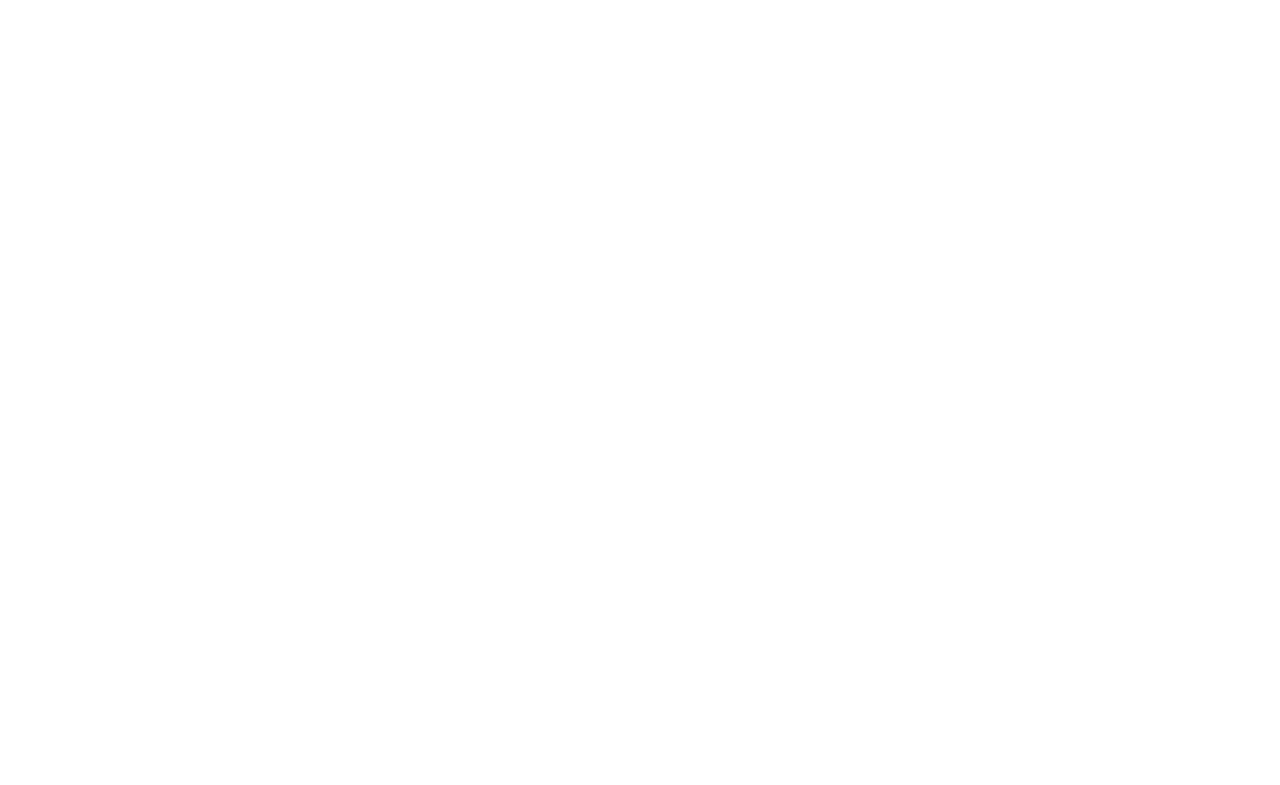
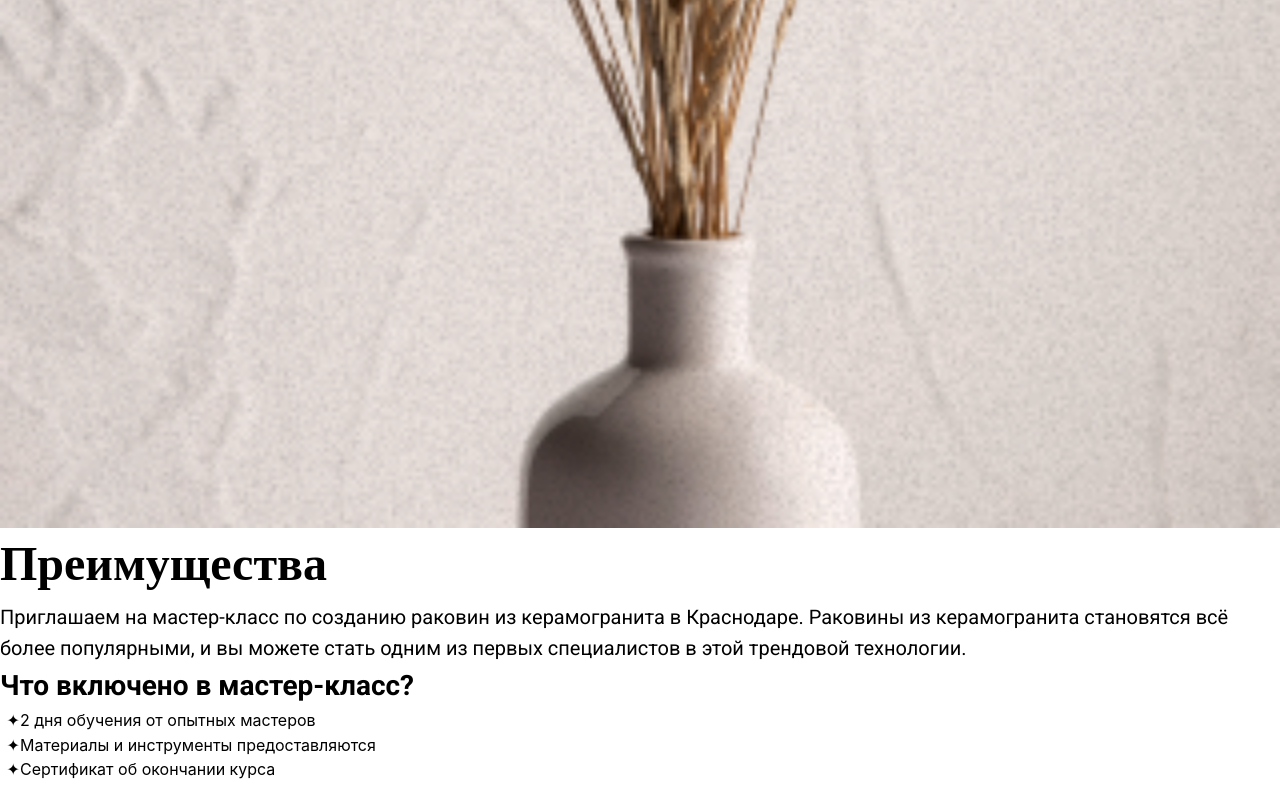
Before and after one commit to MSLadanov/bon-and-co, a React (Vite) app: page /main in a window 1280 px wide. Shown: the part 5277-6062 px from the top of the page. Before the commit the page ends 3601 px from the top, so only its background shows below. Built offline with nearby package versions, Linux system fonts and the light colour scheme.

Commit message:
chore: :construction: creating advantages section

```diff
--- a/src/components/Advantages/Advantages.tsx
+++ b/src/components/Advantages/Advantages.tsx
@@ -2,7 +2,10 @@ import { Flex } from "@ui/Flex";
 import { ReactElement } from "react";
 import { Image } from "@mantine/core";
 import advantages1 from "@assets/Advantages/advantages1.png";
+import advantages2 from "@assets/Advantages/advantages2.png";
+import advantages3 from "@assets/Advantages/advantages3.png";
 import { CollapseBox } from "@ui/CollapseBox";
+import { Button } from "@ui/Button";
 import "./style.scss";
 
 export const Advantages = (): ReactElement => {
@@ -47,6 +50,24 @@ export const Advantages = (): ReactElement => {
           description={adv.description}
         />
       ))}
+      <Image src={advantages2} alt="advantages" />
+      <Button>Перейти в галерею</Button>
+      <Image src={advantages3} alt="advantages" />
+      <h2>Преимущества</h2>
+      <p>
+        Приглашаем на мастер-класс по созданию раковин из керамогранита в
+        Краснодаре. Раковины из керамогранита становятся всё более популярными,
+        и вы можете стать одним из первых специалистов в этой трендовой
+        технологии.
+      </p>
+      <h3>Что включено в мастер-класс?</h3>
+      <ul>
+        <li>2 дня обучения от опытных мастеров</li>
+        <li>Материалы и инструменты предоставляются</li>
+        <li>Сертификат об окончании курса</li>
+        <li>Возможность трудоустройства в нашу компанию</li>
+      </ul>
+      <Button>Записаться на мастер-класс</Button>
     </Flex>
   );
 };
--- a/src/components/Advantages/style.scss
+++ b/src/components/Advantages/style.scss
@@ -1,3 +1,7 @@
-.advantages{
-    margin-top: 60px;
+.advantages {
+  margin-top: 60px;
+  ul {
+    list-style-type: '✦';
+    padding-left: 20px;
+  }
 }
```
